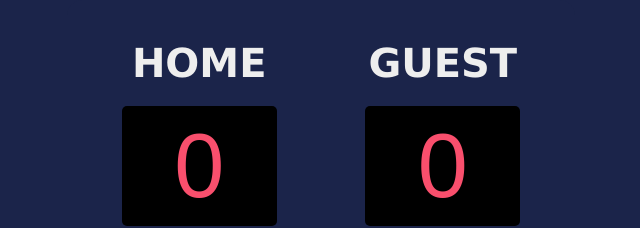
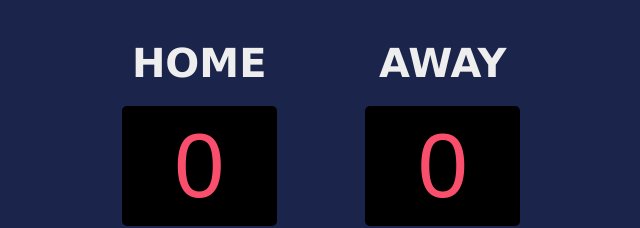
Before and after one commit to Dhemolee/Score-Counter, a website built with Vite: page index.html in a window 1280 px wide. Shown: the top 228 px of the page, without its empty margins (319-959 px from the left). Built offline with nearby package versions, Linux system fonts and the light colour scheme.

```diff
--- a/index.html
+++ b/index.html
@@ -20,9 +20,9 @@
       </div>
     </div>
 
-    <!-- GUEST SECTION -->
+    <!--  SECTION -->
     <div class="card">
-      <h3>GUEST</h3>
+      <h3>AWAY</h3>
       <div id="guest-score" class="score-display">0</div>
       <div class="button-group">
         <button class="btn" onclick="addGuest(1)">+1</button>
```
